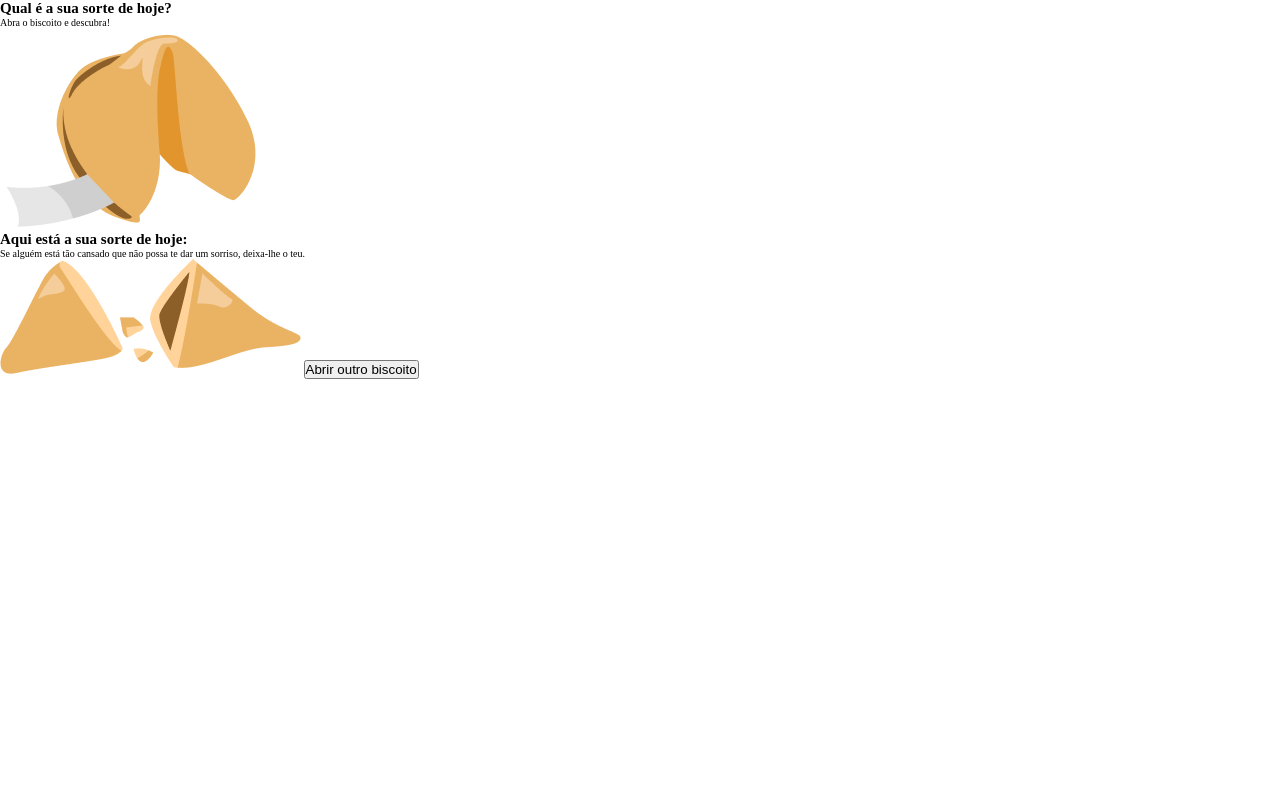
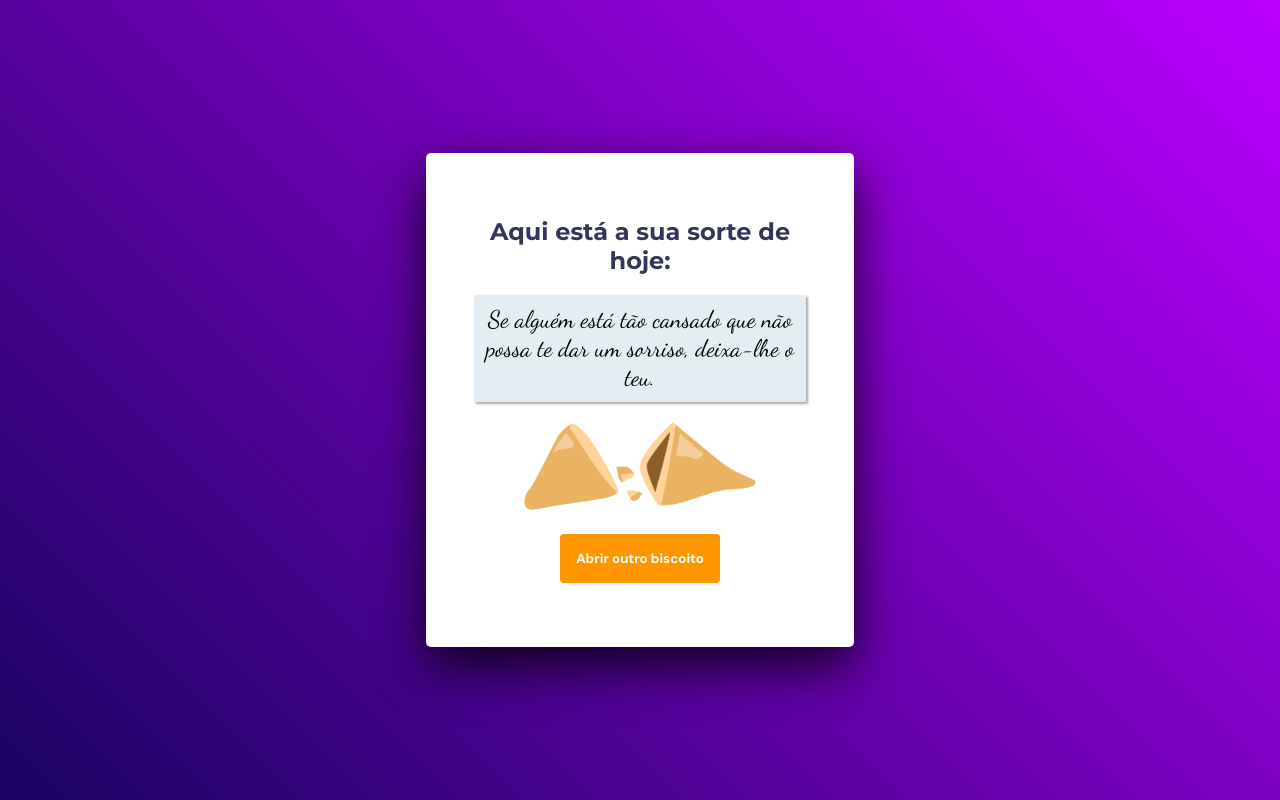
Before and after one commit to ThalesFortes/fortune_cookie, a plain HTML site: page index.html in a window 1280 px wide. Drawn offline with Linux system fonts and the light colour scheme.

Commit message:
Adicionando CSS

```diff
--- a/index.html
+++ b/index.html
@@ -3,31 +3,36 @@
 <head>
   <meta charset="UTF-8">
   <meta name="viewport" content="width=device-width, initial-scale=1.0">
+  <link rel="preconnect" href="https://fonts.googleapis.com">
+  <link rel="preconnect" href="https://fonts.gstatic.com" crossorigin>
   <title>fortune cookie</title>
-  <link rel="stylesheet" href="./src/css/styles.css">
+  <link rel="stylesheet" href="./src/css/style.css">
+  <link href="https://fonts.googleapis.com/css2?family=DM+Sans:ital,opsz,wght@0,9..40,100..1000;1,9..40,100..1000&family=Dancing+Script:wght@400..700&family=Montserrat:ital,wght@0,100..900;1,100..900&display=swap" rel="stylesheet">
 </head>
 <body>
   <main>
-    <section>
+    <section class="screenOne hide">
       <h1>
         Qual é a sua sorte de hoje?
       </h1>
       <p>
         Abra o biscoito e descubra!
       </p>
-      <img src="./src/images/fortune-cookie.png" alt="Biscoito da sorte fechado">
+      <img src="./src/assets/fortune-cookie.png" alt="Biscoito da sorte fechado">
     </section>
-    <section>
+    <section class="screenTwo ">
       <h2>
         Aqui está a sua sorte de hoje:
       </h2>
       <p>
         Se alguém está tão cansado que não possa te dar um sorriso, deixa-lhe o teu.
       </p>
-      <img src="./src/images/opened-cookie.png" alt="Biscoito da sorte aberto">
-      <button >Abrir outro biscoito</button>
+      <img src="./src/assets/opened-cookie.png" alt="Biscoito da sorte aberto">
+      <form>
+        <button >Abrir outro biscoito</button>
+      </form>
     </section>
   </main>
-  <script src="./src/js/script.js"></script>
+  <script src="./src/js/main.js"></script>
 </body>
 </html>
--- /dev/null
+++ b/src/css/style.css
@@ -0,0 +1,80 @@
+*{
+  margin: 0;
+  padding: 0;
+  box-sizing: border-box;
+  border: none;
+}
+
+:root{
+  font-size: 62.5%;
+}
+
+body{
+  background: linear-gradient(45deg, #190361 0%, #B0F 100%);
+  background-repeat: no-repeat;
+  font-family: "Montserrat", sans-serif;
+  font-size: 1.6rem;
+  color: #34355B;;
+}
+
+main{
+  height: 100vh;
+  display: grid;
+  place-content: center;
+}
+
+section{
+  background: #FFF;
+  text-align: center;
+  padding: 6.4rem 4.8rem;
+  width: min(42.8rem,90%);
+  margin: auto;
+  border-radius: 5px;
+  box-shadow: 0px 20px 50px 0px rgba(0, 0, 0, 0.80);
+}
+
+section h1,
+section h2{
+  font-size: 2.4rem;
+  font-weight: 700;
+}
+
+section img{
+  width: 70%;
+  margin-bottom: 2rem;
+}
+
+.hide{
+  display: none;
+}
+
+/* Screen 1 */
+.screenOne p{
+  margin-top: 1.4rem;
+  margin-bottom: 2.6rem;
+  font-family: "DM Sans", sans-serif;
+  font-weight: 400;
+}
+
+
+/* Screen 2 */
+
+.screenTwo p{
+  color: #000;
+  font-family: "Dancing Script", cursive;
+  font-weight: 400;
+  font-size: 2.4rem;
+  background: #E4EDF1;
+  padding: 10px;
+  margin: 2rem 0;
+  box-shadow: 2px 2px 2px 0px rgba(85, 85, 85, 0.50);
+}
+
+.screenTwo form button{
+  font-family: "DM Sans", sans-serif;
+  color: #FFF;
+  font-weight: 700;
+  background: #FF9500;
+  padding: 1.6rem;
+  border-radius: .4rem;
+}
--- a/src/css/styles.css
+++ /dev/null
@@ -1,9 +0,0 @@
-*{
-  margin: 0;
-  padding: 0;
-  box-sizing: border-box;
-}
-
-:root{
-  font-size: 62.5%;
-}
```
Also changed, not shown: src/assets/fortune-cookie.png (renamed from src/images/fortune-cookie.png), src/assets/opened-cookie.png (renamed from src/images/opened-cookie.png), src/js/main.js (added), src/js/script.js (deleted).
